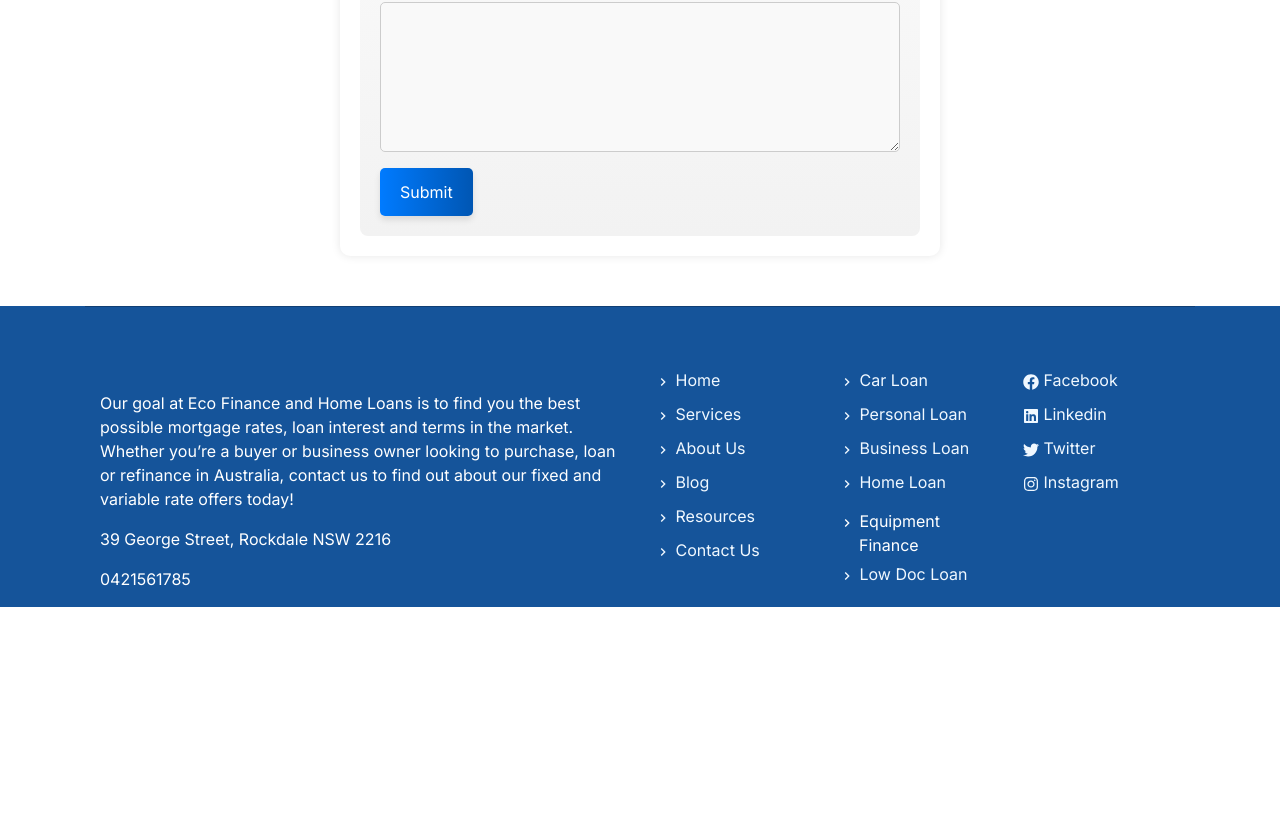
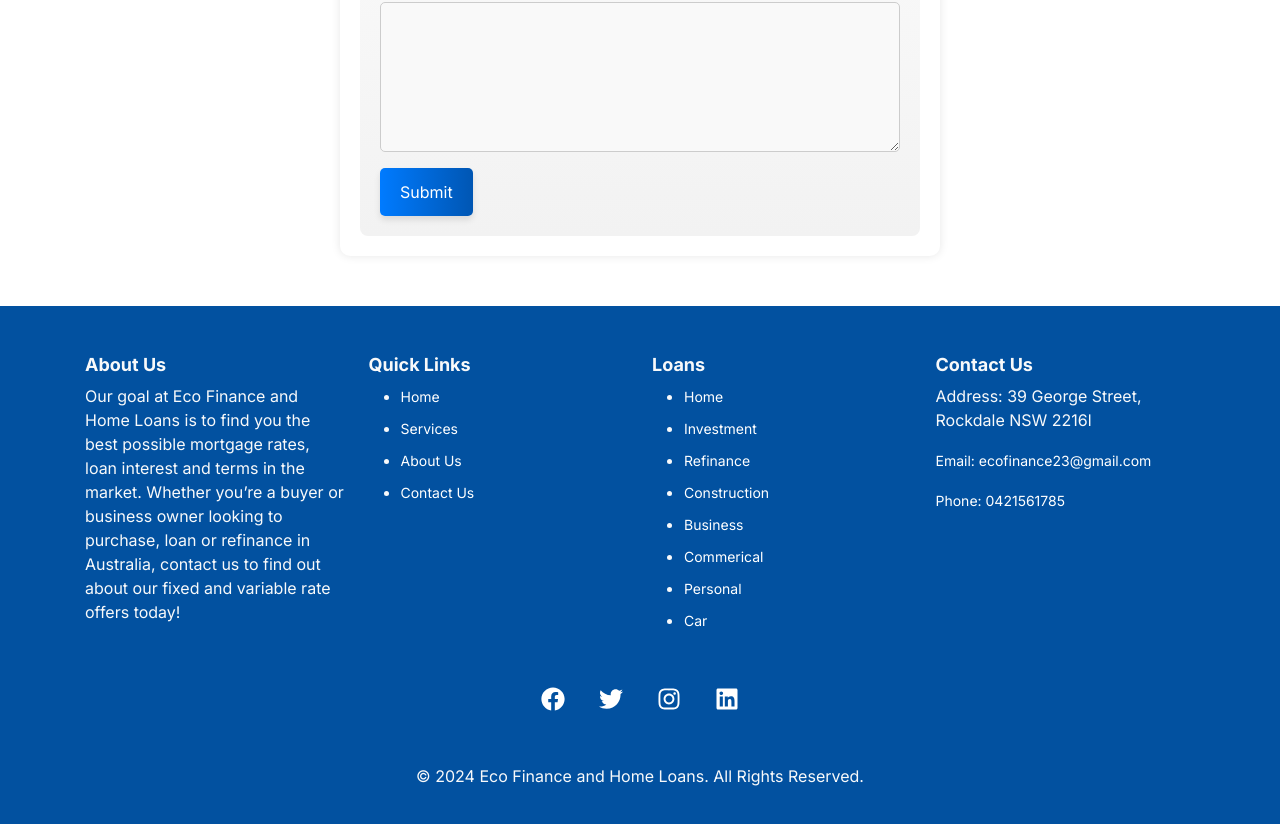
Before and after one commit to manutdmohit/eco-finance, a Next.js app: page /contact-us in a window 1280 px wide. Shown: the part 635-1459 px from the top of the page. Before the commit the page ends 1282 px from the top, so only its background shows below. Built offline with nearby package versions, Linux system fonts and the light colour scheme.

Commit message:
Update Footer

```diff
--- a/app/components/Footer/Footer.css
+++ b/app/components/Footer/Footer.css
@@ -1,212 +1,47 @@
 .footer {
-  background-color: #15549a;
+  background-color: #0251a0;
+}
+
+.footer-container {
+  display: flex;
+  flex-wrap: wrap;
+  justify-content: center;
+}
+
+.footer-column {
+  text-align: left;
+}
+
+.footer-column h3 {
+  font-size: 18px;
+  font-weight: bold;
+}
+
+.footer-column ul li {
+  margin-bottom: 8px;
+}
+
+.footer-column ul li a,
+#contact p a {
+  text-decoration: none;
+  color: #fff;
+  font-size: 14px;
+}
+
+.footer-bottom {
+  text-align: center;
+  margin-top: 30px;
+  font-size: 14px;
+}
+
+.social-icon {
   color: #fff;
 }
 
-.footer-logo img {
-  max-width: 100%;
-  height: auto;
-}
-
-.dark-line {
-  border-top: 1px solid #000;
-}
-
-.newsletter-title {
-  color: #fff;
-}
-
-.newsletter-form {
-  display: flex;
-  align-items: center;
-}
-
-.newsletter-form input[type='email'] {
-  width: 100%;
-  padding: 10px;
-  border: 1px solid #fff;
-  border-radius: 4px;
-  color: #000;
-}
-
-.newsletter-form button {
-  background-color: #fff;
-  color: #000;
-  border: none;
-  padding: 10px 20px;
-  border-radius: 4px;
-  cursor: pointer;
-}
-
-.newsletter-form button:hover {
-  background-color: #000;
-  color: #fff;
-}
-
-.widget-text p {
-  color: #fff;
-}
-
-.widget-text a {
-  color: #fff;
-}
-
-.address-text a,
-.call-text a {
-  color: #fff;
-}
-
-.address-text a:hover,
-.call-text a:hover {
-  color: #ccc;
-}
-
-.widget-footer ul li a {
-  color: #fff;
-}
-
-.widget-footer ul li a:hover {
-  color: #ccc;
-}
-
-.fa {
-  margin-right: 5px;
-}
-
-@media (max-width: 767px) {
-  .widget-footer ul {
-    padding-left: 0;
-  }
-  .widget-footer ul li {
-    list-style: none;
-    margin-bottom: 10px;
-  }
-}
-
-/* CSS for footer logo */
-.footer-logo img {
-  max-width: 100%;
-  height: auto;
-}
-
-/* CSS for newsletter title */
-.newsletter-title {
-  color: #fff;
-}
-
-/* CSS for newsletter form */
-.newsletter-form {
-  display: flex;
-  align-items: center;
-}
-
-.newsletter-form input[type='email'] {
-  width: 100%;
-  padding: 10px;
-  border: 1px solid #fff;
-  border-radius: 4px;
-  color: #000;
-}
-
-.newsletter-form button {
-  background-color: #fff;
-  color: #000;
-  border: none;
-  padding: 10px 20px;
-  border-radius: 4px;
-  cursor: pointer;
-}
-
-.newsletter-form button:hover {
-  background-color: #000;
-  color: #fff;
-}
-
-/* CSS for input group */
-.input-group {
-  display: flex;
-  align-items: center;
-}
-
-/* CSS for email input field */
-.input-group input[type='email'] {
-  flex: 1;
-  padding: 10px;
-  border: 1px solid #ccc;
-  border-radius: 4px;
-  font-size: 16px;
-}
-
-/* CSS for button */
-.input-group button {
-  background-color: #007bff;
-  color: #fff;
-  border: none;
-  padding: 10px 20px;
-  border-radius: 4px;
-  cursor: pointer;
-  font-size: 16px;
-  margin-left: 10px;
-}
-
-/* CSS for button hover state */
-.input-group button:hover {
-  background-color: #0056b3;
-}
-
-/* CSS for the widget footer */
-.widget-footer {
-  margin-top: 40px;
-}
-
-/* CSS for the columns inside the widget footer */
-.widget-footer .col-sm-4 {
-  width: 33.33%; /* Each column occupies one-third of the container */
-  float: left;
-  padding-right: 15px; /* Add spacing between columns */
-  padding-left: 15px;
-}
-
-/* CSS for the list items */
-.widget-footer ul {
-  list-style: none;
-  padding: 0;
-}
-
-/* CSS for the list item links */
-.widget-footer ul li a {
-  color: aliceblue;
-  text-decoration: none;
-  display: block;
-  padding: 5px 0;
-}
-
-/* CSS for the social media icons */
-.widget-footer ul li a i {
-  margin-right: 5px;
-}
-
-.widget-text,
-.widget-footer {
-  display: flex;
-  flex-direction: column;
-  justify-content: flex-start;
-  height: 100%; /* Ensure both sections occupy the same height */
-}
-
-.newsletter-title {
-  font-size: 1rem;
-}
-
-.address-text a,
-.call-text a {
+ul li {
   text-decoration: none;
 }
 
-.listnone li a {
-  color: #fff;
+.footer-link {
+  text-decoration: none;
 }
-
-.finance {
-  margin-left: 20px;
-}
--- a/app/components/Footer/Footer.tsx
+++ b/app/components/Footer/Footer.tsx
@@ -1,208 +1,145 @@
+import Link from 'next/link';
+
 import './Footer.css';
-
-import { FontAwesomeIcon } from '@fortawesome/react-fontawesome';
-
-// import { facebook } from '@fortawesome/free-solid-svg-icons';
 import { FaFacebook, FaInstagram, FaLinkedin, FaTwitter } from 'react-icons/fa';
 import { MdKeyboardArrowRight } from 'react-icons/md';
 
 const Footer = () => {
   return (
-    <footer className="footer section-space80 mb-0">
+    <footer className="text-light py-5 footer">
       <div className="container">
-        {/* Footer Top */}
-        {/* <div className="row align-items-center p-4">
-          <div className="col-md-4 col-sm-4 col-xs-12">
-            <div className="footer-logo my-auto">
-              <img src="" alt="Footer Logo" />
+        <div className="row">
+          <div className="col-lg-3 col-md-6">
+            <section className="footer-column mb-4">
+              <h3>About Us</h3>
+              <p id="about-us-desc">
+                Our goal at Eco Finance and Home Loans is to find you the best
+                possible mortgage rates, loan interest and terms in the market.
+                Whether you’re a buyer or business owner looking to purchase,
+                loan or refinance in Australia, contact us to find out about our
+                fixed and variable rate offers today!
+              </p>
+            </section>
           </div>
+          <div className="col-lg-3 col-md-6">
+            <section className="footer-column mb-4">
+              <h3>Quick Links</h3>
+              <ul>
+                <li>
+                  <Link href="/" style={{ textDecoration: 'none' }}>
+                    Home
+                  </Link>
+                </li>
+                <li>
+                  <Link href="/services">Services</Link>
+                </li>
+                <li>
+                  <Link href="/about-us">About Us</Link>
+                </li>
+                <li>
+                  <Link href="/contact-us">Contact Us</Link>
+                </li>
+              </ul>
+            </section>
           </div>
-          <div className="col-md-8 col-sm-8 col-xs-12">
-            <div className="row align-items-center">
-              <div className="col-md-5 d-flex align-items-center">
-                <h3 className="newsletter-title align-items-center my-auto">
-                  Subscribe To Us
-                </h3>
+          <div className="col-lg-3 col-md-6">
+            <section className="footer-column mb-4">
+              <h3>Loans</h3>
+              <ul>
+                <li>
+                  <Link href="/home-loans">Home</Link>
+                </li>
+                <li>
+                  <Link href="/investment-loans">Investment</Link>
+                </li>
+                <li>
+                  <Link href="/refinance-loans">Refinance</Link>
+                </li>
+                <li>
+                  <Link href="/construction-loans">Construction</Link>
+                </li>
+                <li>
+                  <Link href="/business-loans">Business</Link>
+                </li>
+                <li>
+                  <Link href="/commerical-loans">Commerical</Link>
+                </li>
+                <li>
+                  <Link href="/personal-loans">Personal</Link>
+                </li>
+                <li>
+                  <Link href="/car-loans">Car</Link>
+                </li>
+              </ul>
+            </section>
           </div>
-              <div className="col-md-7">
-                <div className="newsletter-form my-auto">
-                  <form
-                    action="/"
-                    method="post"
-                    className="d-flex align-items-center"
-                  >
-                    <div className="input-group">
-                      <input
-                        type="email"
-                        className="form-control"
-                        id="newsletter"
-                        placeholder="Your email address"
-                        required
-                        name="ne"
-                      />
-                      <span className="input-group-btn">
-                        <button className="btn btn-default" type="submit">
-                          Join
-                        </button>
-                      </span>
-                    </div>
-                  </form>
+          <div className="col-lg-3 col-md-6">
+            <section className="footer-column mb-4" id="contact">
+              <h3>Contact Us</h3>
+              <p>Address: 39 George Street, Rockdale NSW 2216l</p>
+              <p>
+                <a href="mailto:ecofinance23@gmail.com">
+                  Email: ecofinance23@gmail.com
+                </a>
+              </p>
+              <p>
+                <a href="tel: 0421561785">Phone: 0421561785</a>
+              </p>
+            </section>
           </div>
         </div>
       </div>
+
+      {/* Social Icons */}
+      <div className="container mt-4">
+        <div className="row justify-content-center">
+          <div className="col-auto">
+            <a
+              href="#"
+              target="_blank"
+              rel="noopener noreferrer"
+              className="social-icon"
+            >
+              <FaFacebook />
+            </a>
           </div>
-        </div> */}
-
-        {/* End Footer Top */}
-
-        {/* Divider Line */}
-        <hr className="dark-line" />
-
-        {/* Footer Bottom */}
-        <section className="wpb_row vc_row-fluid">
-          <div className="container">
-            <div className="row">
-              {/* Left Section */}
-              <div className="col-md-6">
-                <div className="widget-text mt40">
-                  <p className="mt-auto">
-                    Our goal at Eco Finance and Home Loans is to find you the
-                    best possible mortgage rates, loan interest and terms in the
-                    market. Whether you’re a buyer or business owner looking to
-                    purchase, loan or refinance in Australia, contact us to find
-                    out about our fixed and variable rate offers today!
-                  </p>
-                  <p className="address-text">
-                    39 George Street, Rockdale NSW 2216
-                  </p>
-                  <p className="call-text">
-                    <a href="tel:0421561785">
-                      <i className="icon-phone-call icon-1x"></i>0421561785
-                    </a>
-                  </p>
+          <div className="col-auto">
+            <Link
+              href="#"
+              target="_blank"
+              rel="noopener noreferrer"
+              className="social-icon"
+            >
+              <FaTwitter />
+            </Link>
+          </div>
+          <div className="col-auto">
+            <Link
+              href="#"
+              target="_blank"
+              rel="noopener noreferrer"
+              className="social-icon"
+            >
+              <FaInstagram />
+            </Link>
+          </div>
+          <div className="col-auto">
+            <Link
+              href="#"
+              target="_blank"
+              rel="noopener noreferrer"
+              className="social-icon"
+            >
+              <FaLinkedin />
+            </Link>
+          </div>
         </div>
       </div>
 
-              {/* Right Section */}
-              <div className="col-md-6">
-                <div className="widget-footer mt40">
-                  <div className="row">
-                    <div className="col-sm-4">
-                      <ul className="listnone">
-                        <li>
-                          <a href="/">
-                            <MdKeyboardArrowRight /> Home
-                          </a>
-                        </li>
-                        <li>
-                          <a href="/loan-products/">
-                            <MdKeyboardArrowRight /> Services
-                          </a>
-                        </li>
-                        <li>
-                          <a href="/about-us/">
-                            <MdKeyboardArrowRight /> About Us
-                          </a>
-                        </li>
-                        <li>
-                          <a href="/blog/">
-                            <MdKeyboardArrowRight /> Blog
-                          </a>
-                        </li>
-                        <li>
-                          <a href="/resources/">
-                            <MdKeyboardArrowRight /> Resources
-                          </a>
-                        </li>
-                        <li>
-                          <a href="/contact-us/">
-                            <MdKeyboardArrowRight /> Contact Us
-                          </a>
-                        </li>
-                      </ul>
-                    </div>
-                    <div className="col-sm-4">
-                      <ul className="listnone">
-                        <li>
-                          <a href="/loan/car-loan/">
-                            <MdKeyboardArrowRight /> Car Loan
-                          </a>
-                        </li>
-                        <li>
-                          <a href="/loan/personal-loan/">
-                            <MdKeyboardArrowRight /> Personal Loan
-                          </a>
-                        </li>
-                        <li>
-                          <a href="/loan/business-loan-2/">
-                            <MdKeyboardArrowRight /> Business Loan
-                          </a>
-                        </li>
-                        <li>
-                          <a href="/loan/home-loan/">
-                            <MdKeyboardArrowRight /> Home Loan
-                          </a>
-                        </li>
-                        <li>
-                          <a href="/loan/equipment-finance/"></a>
-                          <MdKeyboardArrowRight /> Equipment{' '}
-                          <span className="finance">Finance</span>
-                        </li>
-                        <li>
-                          <a href="/loan/low-doc-loan/">
-                            <MdKeyboardArrowRight /> Low Doc Loan
-                          </a>
-                        </li>
-                      </ul>
-                    </div>
-                    <div className="col-sm-4">
-                      <ul className="listnone">
-                        <li>
-                          <a
-                            href="https://www.facebook.com/finconnexloans"
-                            target="_blank"
-                            rel="noopener"
-                          >
-                            <FaFacebook /> Facebook
-                          </a>
-                        </li>
-                        <li>
-                          <a
-                            href="https://www.linkedin.com/company/finconnex/"
-                            target="_blank"
-                            rel="noopener"
-                          >
-                            <FaLinkedin /> Linkedin
-                          </a>
-                        </li>
-                        <li>
-                          <a
-                            href="https://twitter.com/Finconnex1"
-                            target="_blank"
-                            rel="noopener"
-                          >
-                            <FaTwitter /> Twitter
-                          </a>
-                        </li>
-                        <li>
-                          <a
-                            href="https://www.instagram.com/finconnex/"
-                            target="_blank"
-                            rel="noopener"
-                          >
-                            <FaInstagram /> Instagram
-                          </a>
-                        </li>
-                      </ul>
-                    </div>
-                  </div>
-                </div>
-              </div>
-            </div>
-          </div>
-          {/* End Footer Bottom */}
-        </section>
-      </div>
+      <p className="text-center mt-5">
+        © {new Date().getFullYear()} Eco Finance and Home Loans. All Rights
+        Reserved.
+      </p>
     </footer>
   );
 };
```
Lines whose indentation alone changed are shown as unchanged.
